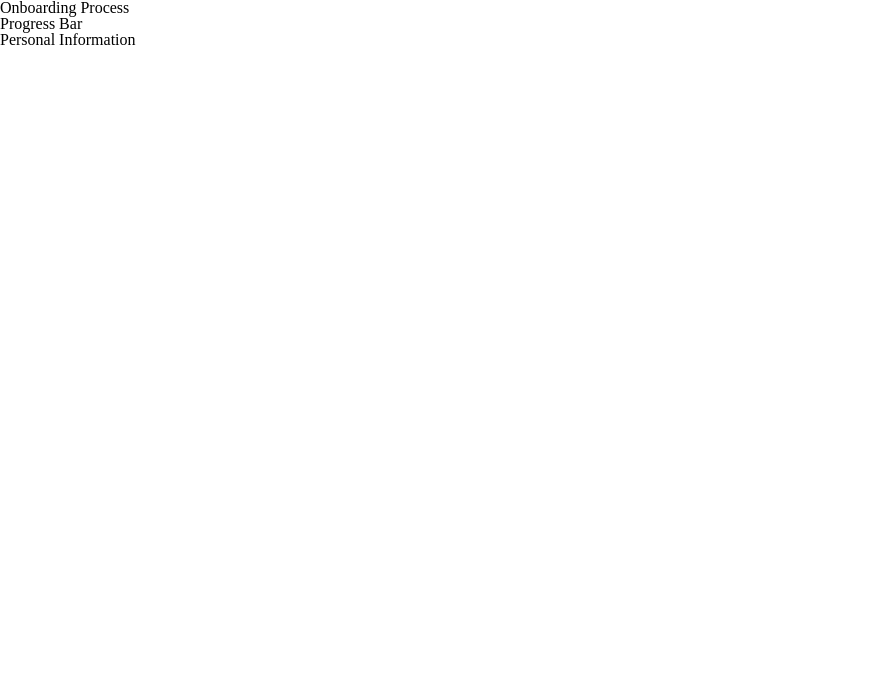
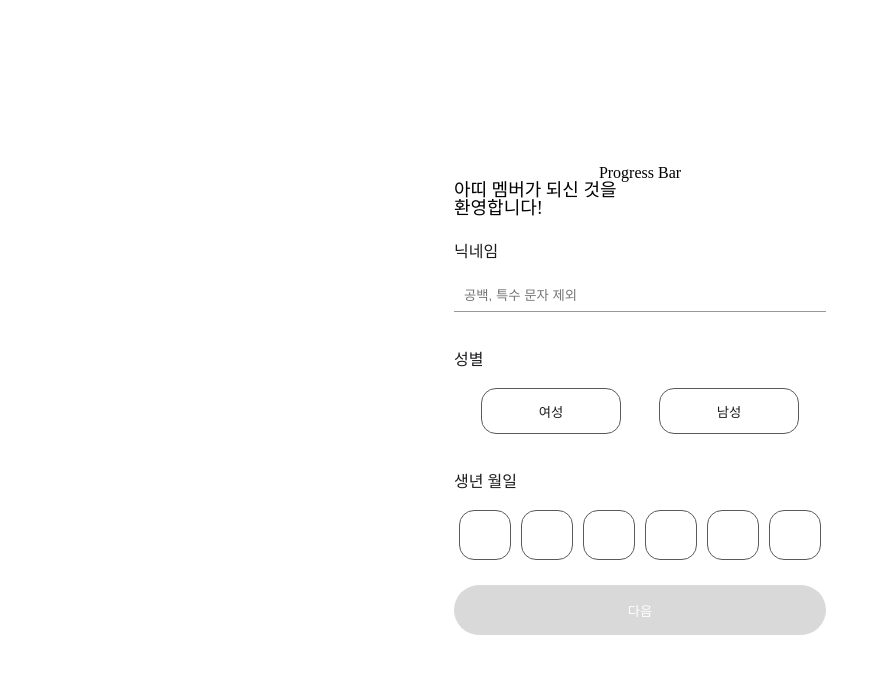
Before and after one commit to ATTI-UMC/ATTI-frontend, a React (Vite) app: page /onboarding/personal-info in a window 1280 px wide. Shown: the top 674 px of the page, without its empty margins (0-889 px from the left). Built offline with nearby package versions, Linux system fonts and the light colour scheme.

Commit message:
feat : 회원가입 (개인정보, mbti 입력) 창 구현

```diff
--- /dev/null
+++ b/src/components/MbtiForm.jsx
@@ -0,0 +1,107 @@
+import styled from "styled-components";
+import React from "react";
+
+const MbtiForm = () => {
+  return (
+    <FormContainer>
+      <Wrapper>
+        <CircleContainer>
+          <BigCircle>E</BigCircle>
+          <SmallCircle></SmallCircle>
+          <SmallCircle></SmallCircle>
+          <BigCircle>I</BigCircle>
+        </CircleContainer>
+        <DescriptionContainer>
+          <Description>외향적</Description>
+          <Description>내향적</Description>
+        </DescriptionContainer>
+      </Wrapper>{" "}
+      <Wrapper>
+        <CircleContainer>
+          <BigCircle>S</BigCircle>
+          <SmallCircle></SmallCircle>
+          <SmallCircle></SmallCircle>
+          <BigCircle>N</BigCircle>
+        </CircleContainer>
+        <DescriptionContainer>
+          <Description>감각적</Description>
+          <Description>직관적</Description>
+        </DescriptionContainer>
+      </Wrapper>{" "}
+      <Wrapper>
+        <CircleContainer>
+          <BigCircle>T</BigCircle>
+          <SmallCircle></SmallCircle>
+          <SmallCircle></SmallCircle>
+          <BigCircle>F</BigCircle>
+        </CircleContainer>
+        <DescriptionContainer>
+          <Description>논리적</Description>
+          <Description>감정적</Description>
+        </DescriptionContainer>
+      </Wrapper>{" "}
+      <Wrapper>
+        <CircleContainer>
+          <BigCircle>J</BigCircle>
+          <SmallCircle></SmallCircle>
+          <SmallCircle></SmallCircle>
+          <BigCircle>P</BigCircle>
+        </CircleContainer>
+        <DescriptionContainer>
+          <Description>계획적</Description>
+          <Description>자율적</Description>
+        </DescriptionContainer>
+      </Wrapper>
+    </FormContainer>
+  );
+};
+
+export default MbtiForm;
+
+const FormContainer = styled.div`
+  display: flex;
+  flex-direction: column;
+`;
+
+const CircleContainer = styled.div`
+  display: flex;
+  justify-content: space-between;
+  align-items: center;
+  gap: 10px;
+`;
+
+const BigCircle = styled.div`
+  display: flex;
+  justify-content: center;
+  align-items: center;
+  border: 1px solid rgba(153, 153, 153, 0.6);
+  border-radius: 50%;
+  width: 68px;
+  height: 68px;
+  cursor: pointer;
+  font-size: 28px;
+`;
+
+const SmallCircle = styled.div`
+  border: 1px solid rgba(153, 153, 153, 0.6);
+  border-radius: 50%;
+  width: 60px;
+  height: 60px;
+  cursor: pointer;
+`;
+
+const Wrapper = styled.div`
+  display: flex;
+  flex-direction: column;
+`;
+
+const DescriptionContainer = styled.div`
+  display: flex;
+  justify-content: space-between;
+`;
+
+const Description = styled.div`
+  font-weight: 400;
+  font-size: 14px;
+  margin: 10px 15px;
+`;
--- /dev/null
+++ b/src/components/NextButton.jsx
@@ -0,0 +1,21 @@
+import React from "react";
+import styled from "styled-components";
+
+const NextButton = () => {
+  return <Button>다음</Button>;
+};
+
+export default NextButton;
+
+const Button = styled.button`
+  width: 100%;
+  max-width: 400px;
+  height: 50px;
+  padding: 15px;
+  margin-top: 15px;
+  color: white;
+  background-color: #d9d9d9;
+  border: none;
+  border-radius: 50px;
+  cursor: pointer;
+`;
--- /dev/null
+++ b/src/components/PersonalInfoForm.jsx
@@ -0,0 +1,140 @@
+import React, { useState, useRef } from "react";
+import styled from "styled-components";
+
+const PersonalInfoForm = () => {
+  const [inputs, setInputs] = useState(["", "", "", "", "", ""]);
+  const refs = [useRef(), useRef(), useRef(), useRef(), useRef(), useRef()];
+  const [gender, setGender] = useState(null);
+
+  const handleGenderClick = (buttonName) => {
+    setGender(buttonName === gender ? null : buttonName);
+  };
+
+  const handleChange = (index, value) => {
+    if (!/^\d*$/.test(value)) return;
+
+    const newInputs = [...inputs];
+    newInputs[index] = value;
+    setInputs(newInputs);
+
+    if (value !== "" && index < 5) {
+      refs[index + 1].current.focus();
+    }
+  };
+
+  return (
+    <FormContainer>
+      <NickNameWrapper>
+        <InputTitle>닉네임</InputTitle>
+        <Input placeholder="공백, 특수 문자 제외"></Input>
+      </NickNameWrapper>
+      <GenderWrapper>
+        <InputTitle>성별</InputTitle>
+        <ButttonWrapper>
+          <Button
+            onClick={() => handleGenderClick("female")}
+            selected={gender === "female"}
+          >
+            여성
+          </Button>
+          <Button
+            onClick={() => handleGenderClick("male")}
+            selected={gender === "male"}
+          >
+            남성
+          </Button>
+        </ButttonWrapper>
+      </GenderWrapper>
+      <BirthWrapper>
+        <InputTitle>생년 월일</InputTitle>
+        <InputWrapper>
+          {inputs.map((value, index) => (
+            <BirthInput
+              key={index}
+              ref={refs[index]}
+              type="text"
+              maxLength={1}
+              value={value}
+              onChange={(e) => handleChange(index, e.target.value)}
+            />
+          ))}
+        </InputWrapper>
+      </BirthWrapper>
+    </FormContainer>
+  );
+};
+
+export default PersonalInfoForm;
+
+const FormContainer = styled.div`
+  display: flex;
+  flex-direction: column;
+  margin-bottom: 10px;
+`;
+
+const NickNameWrapper = styled.div`
+  display: flex;
+  flex-direction: column;
+  margin-bottom: 40px;
+`;
+
+const InputTitle = styled.div`
+  font-weight: 500;
+  color: #1c1b1f;
+  margin-bottom: 20px;
+`;
+
+const Input = styled.input`
+  border: none;
+  border-bottom: 1px solid #999999;
+  outline: none;
+  padding: 8px 10px;
+`;
+
+const GenderWrapper = styled.div`
+  display: flex;
+  flex-direction: column;
+  margin-bottom: 40px;
+`;
+
+const ButttonWrapper = styled.div`
+  display: flex;
+  justify-content: center;
+  gap: 38px;
+`;
+
+const Button = styled.button`
+  background-color: transparent;
+  border: 1px solid ${(props) => (props.selected ? `#10D99B` : `#5A5A5A`)};
+  border-radius: 15px;
+  color: #1c1b1f;
+  font-weight: 400;
+  width: 140px;
+  height: 46px;
+  cursor: pointer;
+`;
+
+const BirthWrapper = styled.div`
+  display: flex;
+  flex-direction: column;
+`;
+
+const InputWrapper = styled.div`
+  display: flex;
+  justify-content: center;
+`;
+
+const BirthInput = styled.input`
+  width: 46px;
+  height: 46px;
+  margin: 0 5px;
+  text-align: center;
+  font-size: 1.2rem;
+  outline: none;
+  border-radius: 15px;
+  border: 1px solid #5a5a5a;
+  transition: border-color 0.3s ease;
+  &:focus {
+    border-color: ${({ theme }) => theme.colors.main[500]};
+  }
+`;
--- a/src/pages/onboarding/MbtiInfo.jsx
+++ b/src/pages/onboarding/MbtiInfo.jsx
@@ -1,11 +1,44 @@
 import React from "react";
+import MbtiForm from "../../components/MbtiForm";
+import NextButton from "../../components/NextButton";
+import styled from "styled-components";
 
 const MbtiInfo = () => {
   return (
-    <div>
-      <h1>MBTI Information</h1>
-    </div>
+    <MbtiContainer>
+      <TextContainer>
+        <Title>
+          아띠 멤버님의
+          <br /> MBTI는 무엇인가요?
+        </Title>
+        <Text>MBTI를 기반으로 친구를 찾아줘요!</Text>
+      </TextContainer>
+      <MbtiForm />
+      <NextButton />
+    </MbtiContainer>
   );
 };
 
 export default MbtiInfo;
+
+const MbtiContainer = styled.div`
+  display: flex;
+  flex-direction: column;
+`;
+
+const TextContainer = styled.div`
+  display: flex;
+  flex-direction: column;
+  margin-bottom: 20px;
+`;
+
+const Title = styled.div`
+  font-weight: 500;
+  font-size: 18px;
+  white-space: pre-line;
+  margin-bottom: 7px;
+`;
+const Text = styled.div`
+  font-weight: 400;
+  font-size: 14px;
+`;
--- a/src/pages/onboarding/Onboarding.jsx
+++ b/src/pages/onboarding/Onboarding.jsx
@@ -1,14 +1,25 @@
 import React from "react";
 import { Outlet } from "react-router-dom";
+import styled from "styled-components";
 
 const Onboarding = () => {
   return (
-    <div>
-      <h1>Onboarding Process</h1>
+    <OnboardingContainer>
       <h1>Progress Bar</h1>
       <Outlet />
-    </div>
+    </OnboardingContainer>
   );
 };
 
 export default Onboarding;
+
+const OnboardingContainer = styled.div`
+  display: flex;
+  flex-direction: column;
+  width: 100vw;
+  height: 100vh;
+  min-width: 375px;
+  align-items: center;
+  justify-content: center;
+  background: #fff;
+`;
--- a/src/pages/onboarding/PersonalInfo.jsx
+++ b/src/pages/onboarding/PersonalInfo.jsx
@@ -1,11 +1,31 @@
+import NextButton from "../../components/NextButton";
+import styled from "styled-components";
 import React from "react";
+import PersonalInfoForm from "../../components/PersonalInfoForm";
 
 const PersonalInfo = () => {
   return (
-    <div>
-      <h1>Personal Information</h1>
-    </div>
+    <PersonalInfoContainer>
+      <WelcomeMessage>
+        아띠 멤버가 되신 것을 <br />
+        환영합니다!
+      </WelcomeMessage>
+      <PersonalInfoForm />
+      <NextButton />
+    </PersonalInfoContainer>
   );
 };
 
 export default PersonalInfo;
+
+const PersonalInfoContainer = styled.div`
+  display: flex;
+  flex-direction: column;
+`;
+
+const WelcomeMessage = styled.div`
+  font-weight: 500;
+  font-size: 18px;
+  white-space: pre-line;
+  margin-bottom: 27px;
+`;
```
Also changed, not shown: src/components/LoginForm.jsx (+4 -4 lines).
